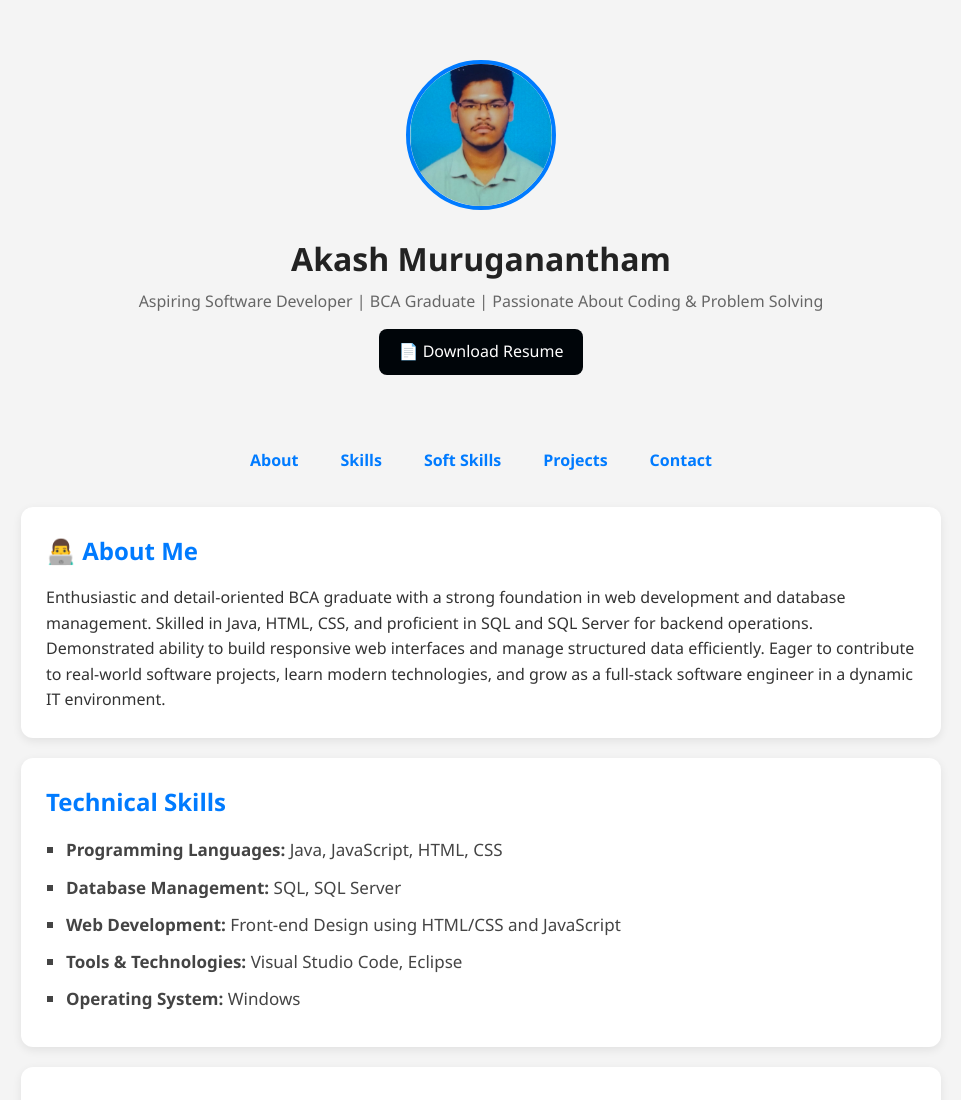
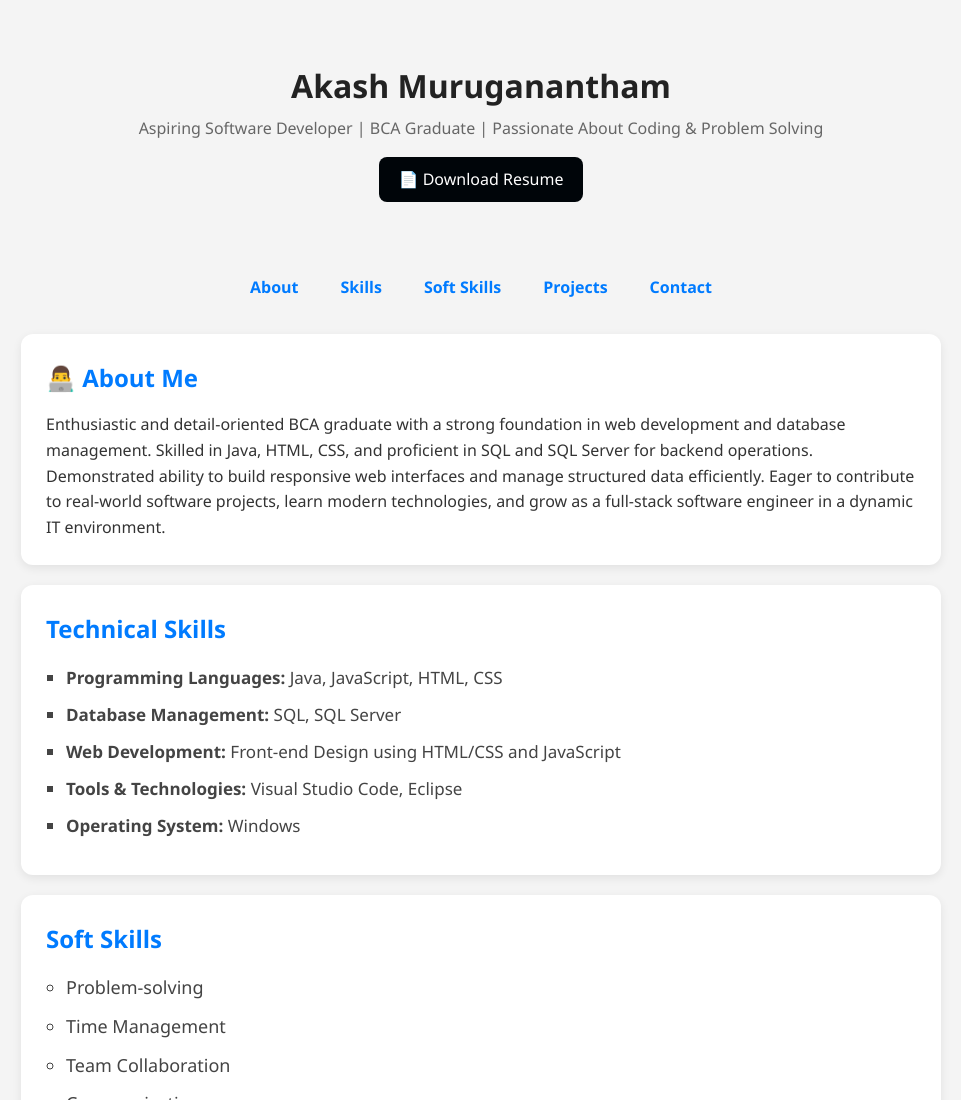
Before and after one commit to Akash31102004/Portfolio, a plain HTML site: page index.html in a window 1280 px wide. Shown: the top 1100 px of the page, without its empty margins (159-1120 px from the left). Drawn offline with Linux system fonts and the light colour scheme.

Commit message:
Update index.html

```diff
--- a/index.html
+++ b/index.html
@@ -7,7 +7,6 @@
 <body>
   <div class="container">
     <header>
-      <img src="photo.jpg" alt="Akash Profile" class="profile-img" />
       <h1>Akash Muruganantham</h1>
       <p class="tagline">Aspiring Software Developer | BCA Graduate | Passionate About Coding & Problem Solving</p>
       <a href="AKASH MURUGANANTHAM.pdf" download class="resume-btn">📄 Download Resume</a>
```
